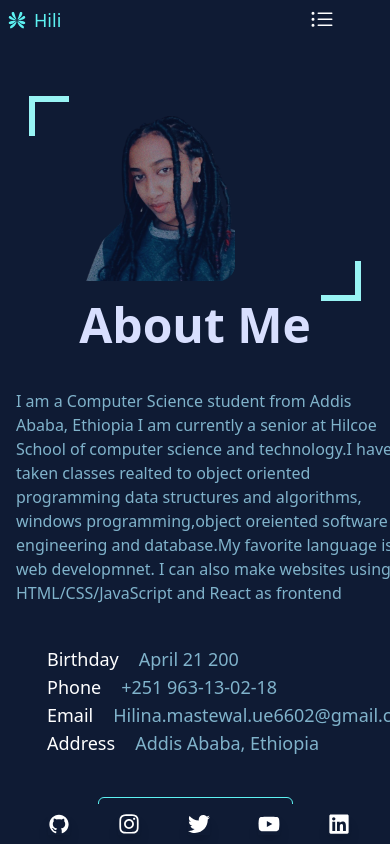
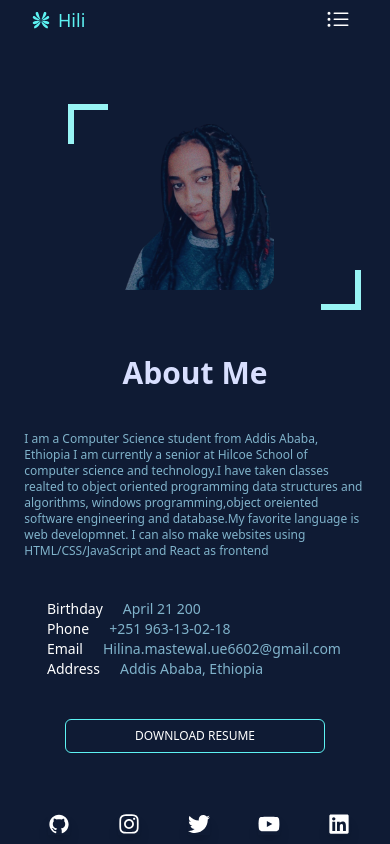
Before and after one commit to hilina-mastewal/portfolio, a React (Vite) app: page /About in a window 390 px wide. Built offline with nearby package versions, Linux system fonts and the light colour scheme.

Commit message:
Added new some feature

```diff
--- a/src/About.jsx
+++ b/src/About.jsx
@@ -2,26 +2,26 @@ const  About=()=> {
 
   return (
     <div className=" bg-[#0f1b34]  flex flex-col md:flex-row items-center justify-center absolute top-10 w-full  h-full dark:bg-slate-100 overflow-x-scroll">
-      <div className="md:w-[45%] h-[70%] md:h-auto w-[85%] flex justify-center pt-[10%] md:pt-0 mt-20 md:mt-0 items-center hover:scale-105 duration-150">
-        <div className="flex  justify-start items-start  relative ">
+      <div className="md:w-[45%] h-[35%] xs:h-auto w-[85%] flex justify-center xs:mt-0 items-center hover:scale-105 duration-150">
+        <div className="flex  justify-center items-start relative ">
          <div className="w-10 h-10 border-[#98f4f4]   border-l-[6px]  border-t-[6px] left-0 top-0  hover:scale-105 hover:duration-200 "></div>
     <img
         src="/image/Mypic2-removebg-preview.png"
-        className="md:w-[300px] md:h-[300px] h-1/2 w-1/2 opacity-[0.55] rounded-2xl xs:my-12  my-5 md:my-10 xs:mr-0 mr-12 md:mr-32 hover:opacity-100"
+        className="md:w-[300px] md:h-[300px] h-1/2 w-1/2 opacity-[0.55] rounded-2xl xs:my-10  my-5 md:my-10 xs:mr-0 mr-12 md:mr-32 hover:opacity-100"
         alt="mypicture"/>
            <div className="w-10 h-10  border-[#98f4f4]  border-r-[6px]  border-b-[6px] hover:scale-105 hover:duration-200 right-0 bottom-0 absolute"></div>
          </div>
         </div>
-  <div className=" md:w-[60%] h-full flex flex-col justify-center items-center  md:pt-32  md:items-start gap-10  ">
-<div className=" text-5xl font-bold text-[#d8dffe]   ">About Me</div>
-<div className="md:text-lg text-base font-light text-[#80b3cb] space-x-2 ml-6 md:ml-0 w-full md:w-4/5 px-1 ">I am a Computer Science student from Addis Ababa, Ethiopia
+  <div className=" md:w-[60%] md:h-full flex flex-col justify-center items-center  md:pt-32  md:items-start gap-10  ">
+<div className=" text-3xl xs:text-5xl md:text-5xl  font-bold text-[#d8dffe]   ">About Me</div>
+<div className="xs:text-xl flex items-center justify-center  text-xs font-light text-[#80b3cb] space-x-2 px-2 md:ml-0 w-11/12 md:w-4/5 ">I am a Computer Science student from Addis Ababa, Ethiopia
   I am currently a senior at Hilcoe School of computer science and
   technology.I have taken classes realted to object oriented programming
    data structures and algorithms, windows programming,object oreiented
     software engineering and database.My favorite language is web developmnet.
     I can also make websites using HTML/CSS/JavaScript and React as frontend
   </div>
-  <div className="text-lg font-light  flex flex-col text-[#80b3cb] space-x-2 w-4/5 ">
+  <div className="xs:text-2xl text-sm font-light  flex flex-col text-[#80b3cb] space-x-2 w-4/5 ">
     <div className="flex gap-5">  <p className="text-white pl-2">Birthday</p> <p>April 21 200</p> </div>
 <div className="flex gap-5"> <p className="text-white">Phone</p> 	<p>+251 963-13-02-18</p></div>
  <div className="flex gap-5"><p className="text-white"> Email</p> <p> Hilina.mastewal.ue6602@gmail.com</p></div>
@@ -29,7 +29,7 @@ const  About=()=> {
 
   </div>
 
-  <a href="myResume.docx" className="button flex items-center justify-center text-sm mb-28 xs:w-1/3 px-6 w-1/2 md:w-3/12">DownLoad Resume</a>
+  <a href="myResume.docx" className="button flex items-center justify-center xs:text-lg text-xs mb-28 xs:w-1/3  w-8/12 md:w-3/12">DownLoad Resume</a>
 
    </div>
 
--- a/src/Home.jsx
+++ b/src/Home.jsx
@@ -2,16 +2,16 @@ import {Link} from "react-router-dom";
 const  Home=()=> {
 
   return (
-    <div className=" bg-[#0f1b34]  absolute top-10  md:left-6  w-full h-full flex items-center  justify-center  overflow-y-scroll ">
+    <div className=" bg-[#0f1b34]  absolute top-10  md:left-6  w-full h-full flex items-center py-10  justify-center  overflow-y-scroll ">
       <div className="flex flex-col  justify-center    w-[90vh] md:gap-5 ml-6  ">
   <div className="text-md font-medium text-[#98f4f4] flex items-start  ">Hi My name is,</div>
-  <div className="   text-[45px] md:text-6xl font-bold text-[#d8dffe] ">Hilina Mastewal</div>
+  <div className=" text-3xl  sm:text-[45px] md:text-6xl font-bold text-[#d8dffe] ">Hilina Mastewal</div>
   <div className=" md:text-6xl text-[35px] font-bold  items-center text-[#80b3cb] ">I build things for the web</div>
   <div className="flex flex-col gap-10">
-   <div className=" text-xl font-thin text-[#80b3cb]   ">I am computer science student.I currently learning  at hilcoe(school of science and technology) Im
+   <div className=" text-base xs:text-xl font-thin text-[#80b3cb]   ">I am computer science student.I currently learning  at hilcoe(school of science and technology). Im
     focused on building accessible human centered product  at upstatement
    </div>
-   <div><Link  to='/Contact' className="button font-bold mt-32 px-20  ">Contact me</Link></div></div>
+   <div><Link  to='/Contact' className="button font-bold  py-10  px-20  ">Contact me</Link></div></div>
     </div>
     </div>
 
--- a/src/Navbar.jsx
+++ b/src/Navbar.jsx
@@ -25,7 +25,7 @@ const handleclick = () => {
   };
 
     return ( <div className=" w-full h-10 md:py-5 bg-[#0f1b34] flex justify-between items-center absolute top-0 z-[10]" >
-<div className="  text-[#5df2f2] text-[18px] flex items-center"><GiFairyWings className="mx-2 text-lg md:text-2xl "  />Hili</div>
+<div className=" pl-6 text-[#5df2f2] text-[18px] flex items-center"><GiFairyWings className="mx-2 text-lg md:text-2xl "  />Hili</div>
 <div id="menu"
         className={
           "gap-6  w-40 md:w-auto bg-[#0f1b34] md:justify-between items-center absolute flex-col md:flex-row top-10 hidden md:relative md:top-0 md:right-10   md:flex   right-1"
@@ -36,7 +36,7 @@ const handleclick = () => {
 <Link className="Navbar" to='/Contact'  onClick={handleNav} >Contact</Link>
 
 </div>
-<button className="md:hidden text-white absolute right-14 " onClick={handleclick}>
+<button className="md:hidden text-white pr-10" onClick={handleclick}>
         <BsListUl size="24" />
       </button>
     </div>
--- a/src/service.jsx
+++ b/src/service.jsx
@@ -6,53 +6,54 @@ const  Service=()=> {
   return (
     <div className=" bg-[#0f1b34] absolute text-white top-10  justify-start items-start md:pt-0 pt-7 xs:pt-32 gap-8 md:justify-center md:items-start flex flex-col md:flex-row  overflow-y-scroll md:left-16 w-full  h-full">
   <div className=" md:w-[10%] md:h-full flex justify-start  items-center ">
-     <div className=" text-4xl xs:text-5xl font-medium text-[#d8dffe] md:pt-20 md:-rotate-90 ">My  Skills</div>
+     <div className=" text-4xl xs:text-5xl xs:font-medium text-[#d8dffe] md:pt-20 md:-rotate-90 ">My  Skills</div>
      </div>
      <div className="md:w-10/12 w-full flex flex-col justify-center items-center">
     <div className="text-sm xs:text-lg font-light flex flex-col md:gap-5 text-[#80b3cb] tracking-wider w-full px-1 md:w-[85%]">
     <div className=" xs:text-6xl hidden md:flex text-lg font-medium  justify-center items-start  text-[#d8dffe] md:pt-7 ">What I do</div>
+    <p className='text-sm xs:text-2xl'>
   My favorite language is javascript.There is also the server/client version of TicTacToe which allows
   multiple users to play with a single server.I can code in Python and C++ moderatley well.
   The best project i have to illustrate my C++ skills is the Hospital app. It uses the console
   to print out a 'menu' for the user and the user can choose what to do. There are more than 15 methods
-  working with one another in relation to several global class instance.
+  working with one another in relation to several global class instance. </p>
     </div>
     <div className="w-[80%]  py-20 pt-7 md:pt-0 grid grid-cols-2 sm:grid-cols-3 xs:grid-cols-4 gap-9  md:gap-3 ">
 
-        <div className="md:w-[200px]  flex flex-col justify-evenly items-center md:h-[200px]  shadow-2xl ">
+        <div className="xs:w-[200px]  flex flex-col justify-evenly items-center xs:h-[200px]  shadow-2xl ">
 <a className='SideBar text-orange-400  text-xl sm:text-4xl xs:text-[4.75rem] '> <SiHtml5 /></a>
 <p className='xs:text-2xl text-base sm:text-lg  text-[#d8dffe]'>HTML</p>
         </div>
-           <div className="md:w-[200px]  flex flex-col justify-evenly items-center md:h-[200px] shadow-2xl ">
+           <div className="xs:w-[200px]  flex flex-col justify-evenly items-center xs:h-[200px] shadow-2xl ">
 <a className='SideBar text-blue-400 text-xl sm:text-4xl  xs:text-[4.75rem] '> <SiCss3 /></a>
 <p className='xs:text-2xl text-base sm:text-lg text-[#d8dffe]'>CSS</p>
         </div>
 
-        <div className="md:w-[200px]  flex flex-col justify-evenly items-center md:h-[200px] shadow-2xl ">
+        <div className="xs:w-[200px]  flex flex-col justify-evenly items-center xs:h-[200px] shadow-2xl ">
 <a className='SideBar text-blue-400  text-xl sm:text-4xl xs:text-[4.75rem] '> <SiTailwindcss /></a>
 <p className='xs:text-2xl text-base sm:text-lg  text-[#d8dffe]'>Tailwind css</p>
         </div>
 
-        <div className="md:w-[200px]  flex flex-col justify-evenly items-center md:h-[200px] shadow-2xl ">
+        <div className="xs:w-[200px]  flex flex-col justify-evenly items-center xs:h-[200px] shadow-2xl ">
 <a className='SideBar text-[#E4BA42]  text-xl sm:text-4xl xs:text-[4.75rem] '> <SiJavascript /></a>
 <p className='xs:text-2xl text-base sm:text-lg text-[#d8dffe]'>JavaScipt</p>
         </div>
 
-        <div className="md:w-[200px]  flex flex-col justify-evenly items-center md:h-[200px] shadow-2xl ">
+        <div className="xs:w-[200px]  flex flex-col justify-evenly items-center xs:h-[200px] shadow-2xl ">
 <a className='SideBar text-xl sm:text-4xl xs:text-[4.75rem] '> <AiOutlineGithub /></a>
 <p className='xs:text-2xl text-base sm:text-lg text-[#d8dffe]'>Git Hub</p>
         </div>
 
-        <div className="md:w-[200px]  flex flex-col justify-evenly items-center md:h-[200px] shadow-2xl ">
+        <div className="xs:w-[200px]  flex flex-col justify-evenly items-center xs:h-[200px] shadow-2xl ">
 <a className='SideBar text-[#00A35C]  text-xl sm:text-4xl xs:text-[4.75rem] '> <SiMongodb /></a>
 <p className='xs:text-2xl text-base sm:text-lg text-[#d8dffe]'>MongoDb</p>
         </div>
 
-        <div className="md:w-[200px]  flex flex-col justify-evenly items-center md:h-[200px] shadow-2xl ">
+        <div className="xs:w-[200px]  flex flex-col justify-evenly items-center xs:h-[200px] shadow-2xl ">
 <a className='SideBar  text-[#56B4CE]  text-xl sm:text-4xl xs:text-[4.75rem] '> <SiReact /></a>
 <p className='xs:text-2xl text-base sm:text-lg text-[#d8dffe]'>React</p>
         </div>
-        <div className="md:w-[200px]  flex flex-col justify-evenly items-center md:h-[200px] shadow-2xl ">
+        <div className="xs:w-[200px]  flex flex-col justify-evenly items-center xs:h-[200px] shadow-2xl ">
 <a className='SideBar text-[#6295CB]  text-xl sm:text-4xl xs:text-[4.75rem] '> <SiCplusplus /></a>
 <p className='xs:text-2xl  text-base sm:text-lg text-[#d8dffe]'>C++</p>
         </div>
```
